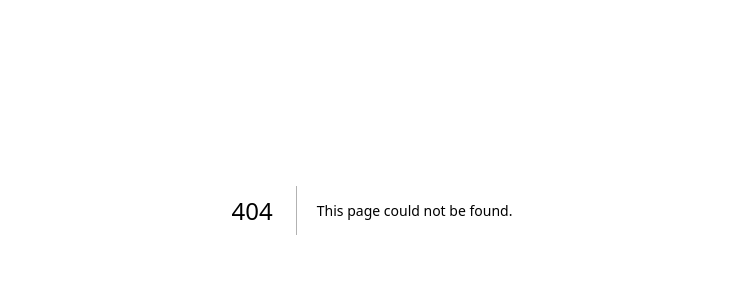
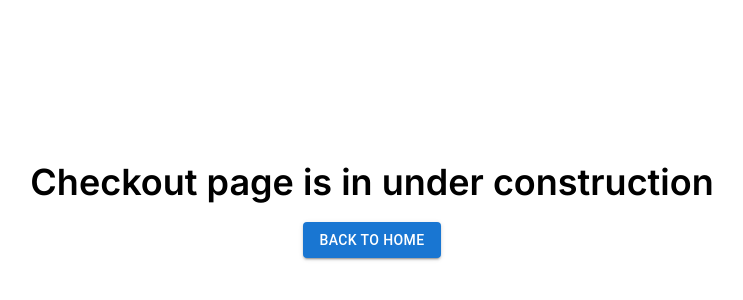
Before and after one commit to ShahadatShuvo/task-myShop, a Next.js app: page /checkout in a window 1280 px wide. Before the commit this address had no page. Shown: the part 190-490 px from the top of the page, without its empty margins (268-1011 px from the left). Built offline with nearby package versions, Linux system fonts and the light colour scheme.

Commit message:
cart delete functionality added

```diff
--- /dev/null
+++ b/src/app/checkout/page.tsx
@@ -0,0 +1,18 @@
+"use client";
+
+import { Button } from "@mui/material";
+import Link from "next/link";
+import React from "react";
+
+function Checkout() {
+  return (
+    <div className="w-screen h-screen flex flex-col justify-center items-center text-4xl font-semibold">
+      <h2 className="mb-5">Checkout page is in under construction</h2>
+      <Button variant="contained" color="primary" className="bg-black">
+        <Link href="/"> Back to Home</Link>
+      </Button>
+    </div>
+  );
+}
+
+export default Checkout;
--- a/src/components/homepage/navbar/CartMenu.tsx
+++ b/src/components/homepage/navbar/CartMenu.tsx
@@ -15,7 +15,8 @@ import * as React from "react";
 import Link from "next/link";
 
 export default function CartMenu() {
-  const { allProducts, increaseCartValue } = useContext(AllContext);
+  const { allProducts, increaseCartValue, deleteCartValue } =
+    useContext(AllContext);
 
   console.log("allProducts", allProducts);
 
@@ -34,6 +35,9 @@ export default function CartMenu() {
     (acc: number, item: any) => acc + item.price * item.qty,
     0
   );
+  const handleRemove = (product: any) => {
+    deleteCartValue(product);
+  };
 
   const allCartItems = allProducts.map((product: any) => {
     return (
@@ -68,7 +72,12 @@ export default function CartMenu() {
               {product.price * product.qty} TK
             </p>
 
-            <Button size="medium" color="error" className="bg-red-50">
+            <Button
+              size="medium"
+              color="error"
+              className="bg-red-50"
+              onClick={() => handleRemove(product)}
+            >
               Remove
             </Button>
           </div>
```
